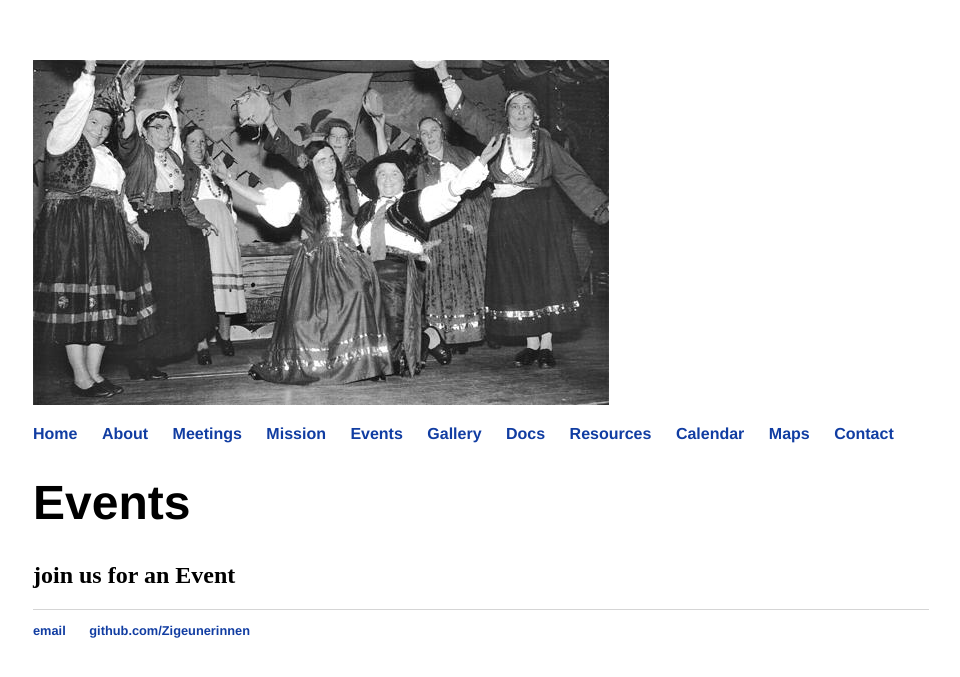
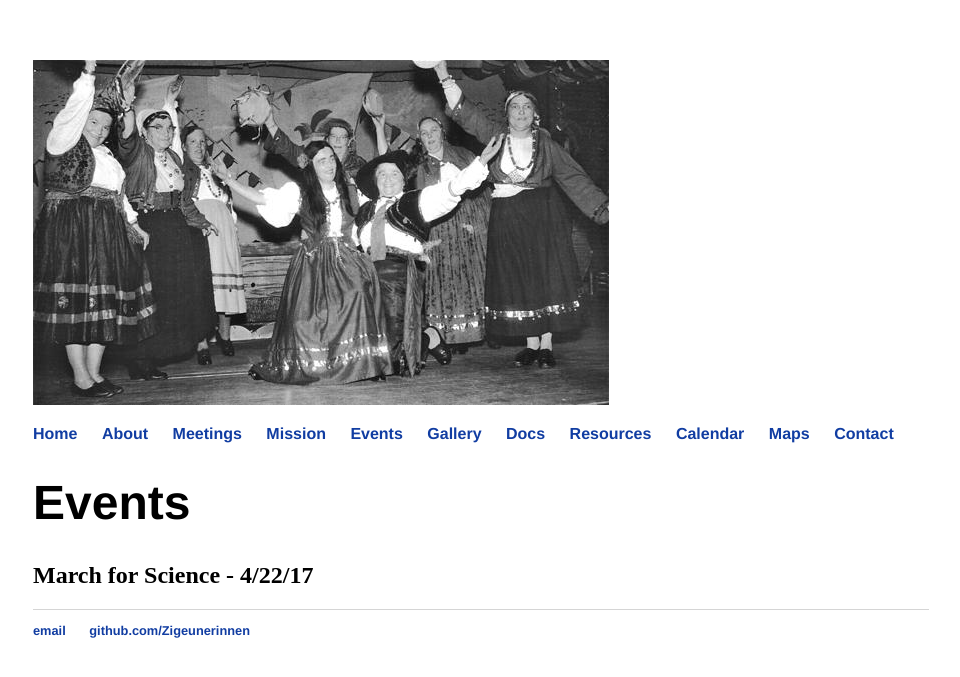
Before and after one commit to vbahole23/vbahole23.github.io, a Jekyll site: the page built from events/index.html, in a window 1280 px wide. Shown: the top 677 px of the page, without its empty margins (159-1119 px from the left). Built offline with Jekyll 4.4.1, drawn with Linux system fonts in a browser that asks for light colours.

Commit message:
Update index.html

```diff
--- a/events/index.html
+++ b/events/index.html
@@ -3,4 +3,4 @@ layout: default
 title: Events
 ---
 	<h1>{{ page.title }}</h1>
-	<h2>join us for an Event</h2>
+	<h2>March for Science - 4/22/17</h2>
```
